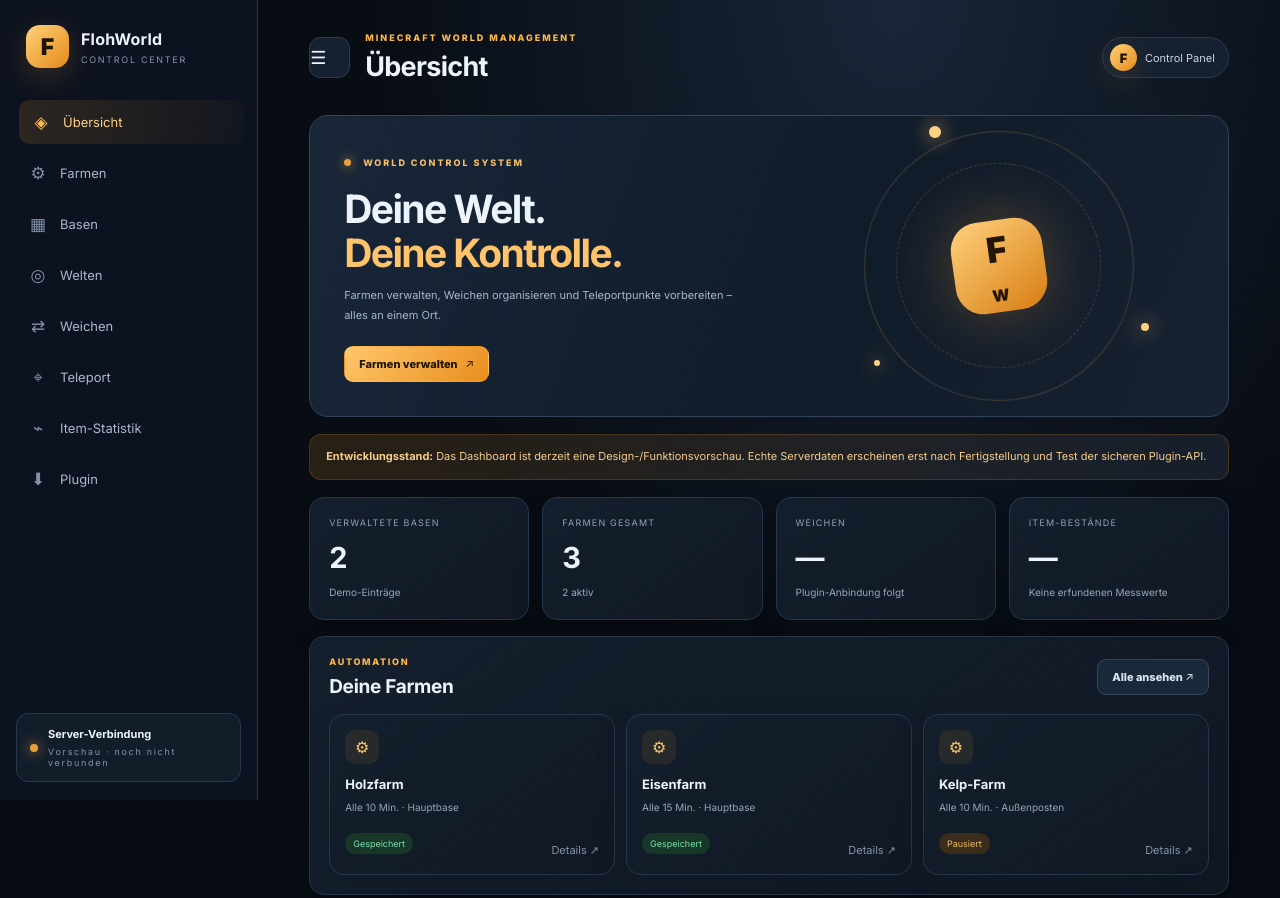
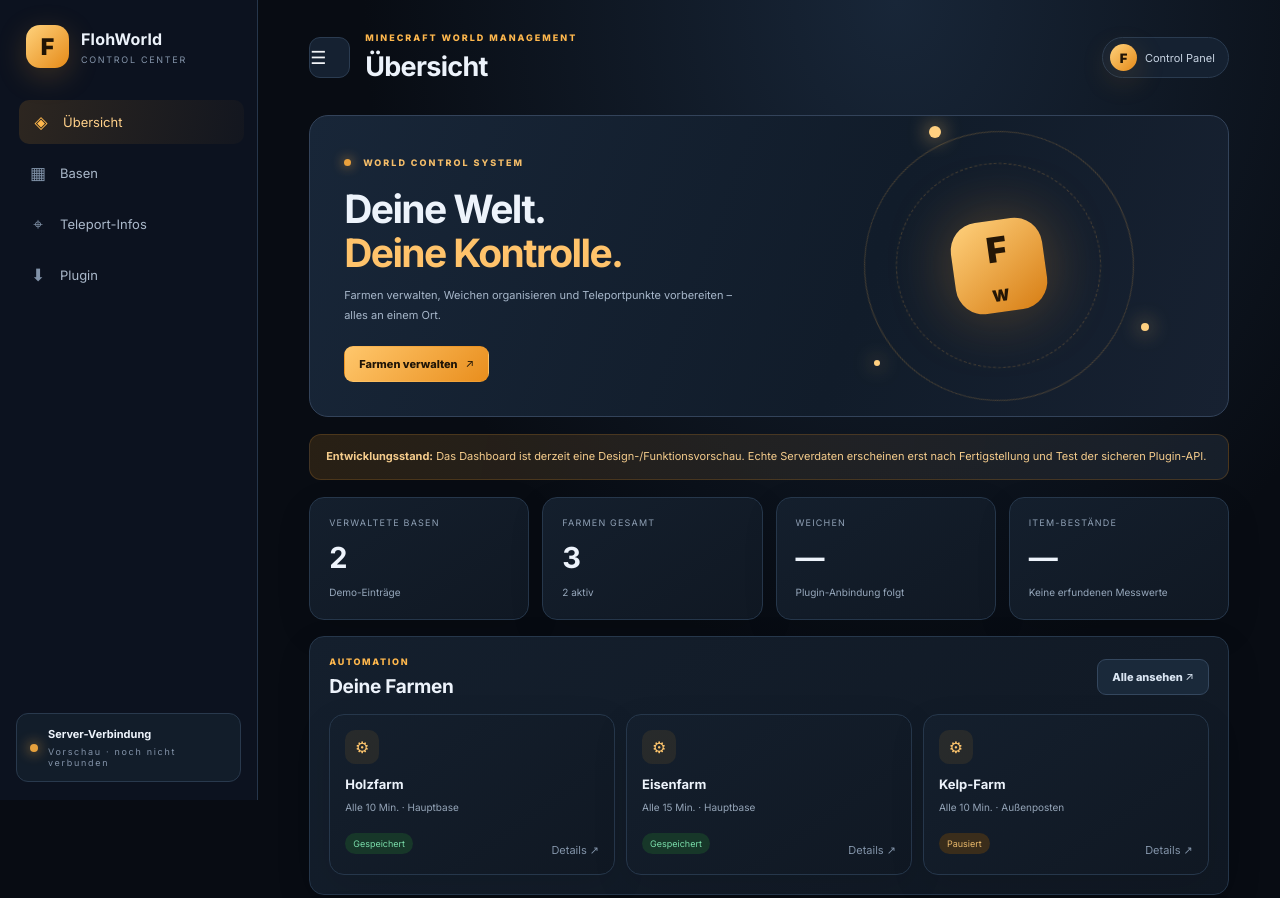
Before and after one commit to Flohhausen/FlohWorldControl-PluginWeb, a plain HTML site: page web/index.html in a window 1280 px wide. Shown: the top 898 px of the page. Drawn offline with Linux system fonts and the light colour scheme.

Commit message:
Vereinfachte Navigation auf Basen, Teleport und Plugin

```diff
--- a/web/index.html
+++ b/web/index.html
@@ -18,12 +18,8 @@
       <a class="brand" href="#overview"><span class="mark">F</span><span><b>FlohWorld</b><small>CONTROL CENTER</small></span></a>
       <nav class="main-nav" aria-label="Hauptnavigation">
         <a href="#overview" data-route="overview"><span>◈</span> Übersicht</a>
-        <a href="#farms" data-route="farms"><span>⚙</span> Farmen</a>
         <a href="#bases" data-route="bases"><span>▦</span> Basen</a>
-        <a href="#worlds" data-route="worlds"><span>◎</span> Welten</a>
-        <a href="#switches" data-route="switches"><span>⇄</span> Weichen</a>
-        <a href="#teleport" data-route="teleport"><span>⌖</span> Teleport</a>
-        <a href="#statistics" data-route="statistics"><span>⌁</span> Item-Statistik</a>
+        <a href="#teleport" data-route="teleport"><span>⌖</span> Teleport-Infos</a>
         <a href="#plugin" data-route="plugin"><span>⬇</span> Plugin</a>
       </nav>
       <div class="sidebar-subnav" id="sidebarSubnav"></div>
```
